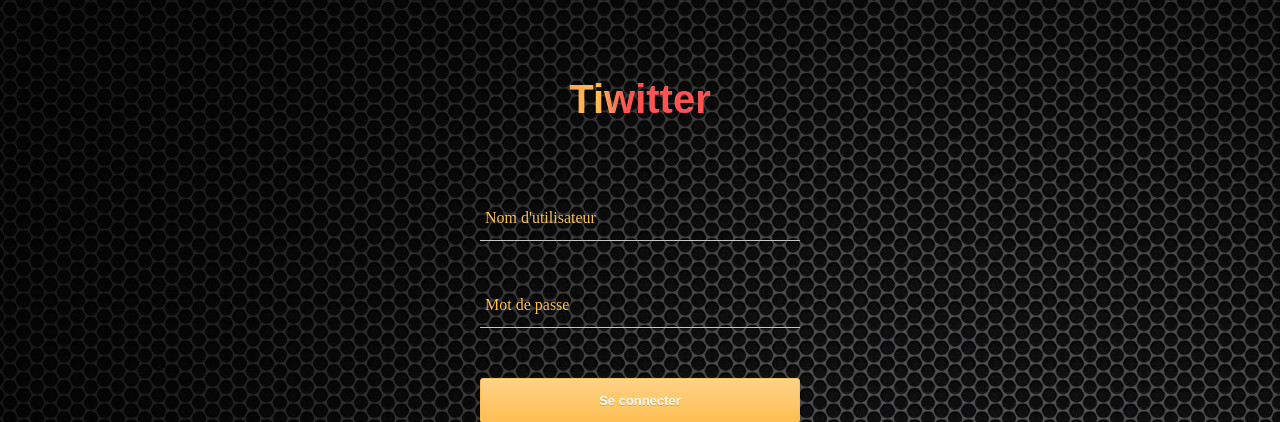
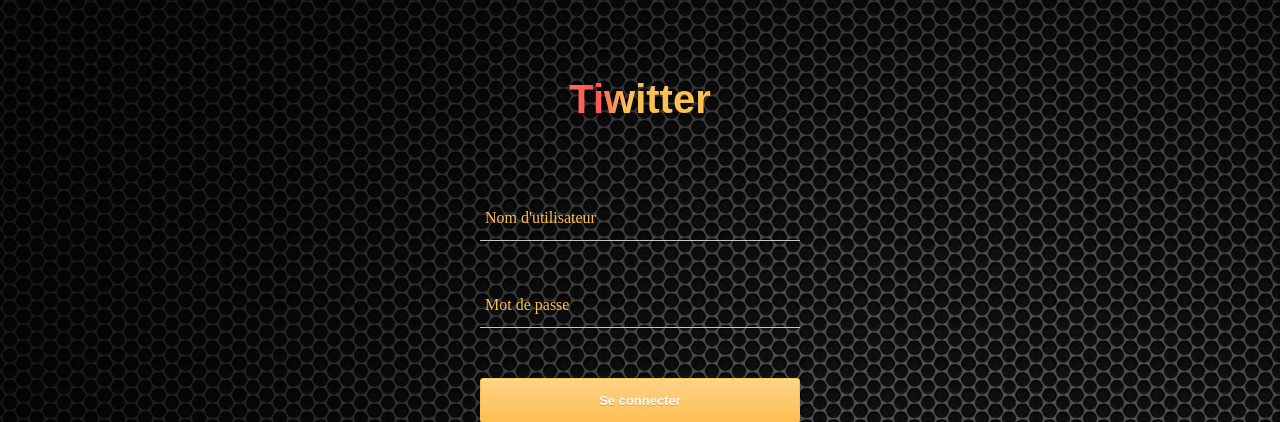
Before and after one commit to MickaelDauphin/Tiwitter, a PHP site: page /view/Login.php in a window 1280 px wide. Shown: the top 422 px of the page. Run offline with PHP 8.4, Linux system fonts and the light colour scheme.

Commit message:
Update couleurs

```diff
--- a/css/Login.css
+++ b/css/Login.css
@@ -187,7 +187,7 @@ label {
     text-align: center;
     font-size: 40px;
     font-family: 'Josefin Sans',sans-serif;
-    background: linear-gradient(to right, #fe5353 10%, #febf53 50%, #fe5353 60%);
+    background: linear-gradient(to right, #febf53 10%, #fe5353 50%, #febf53 60%);
     background-size: 200% auto;
     text-fill-color: transparent;
     -webkit-background-clip: text;
```
